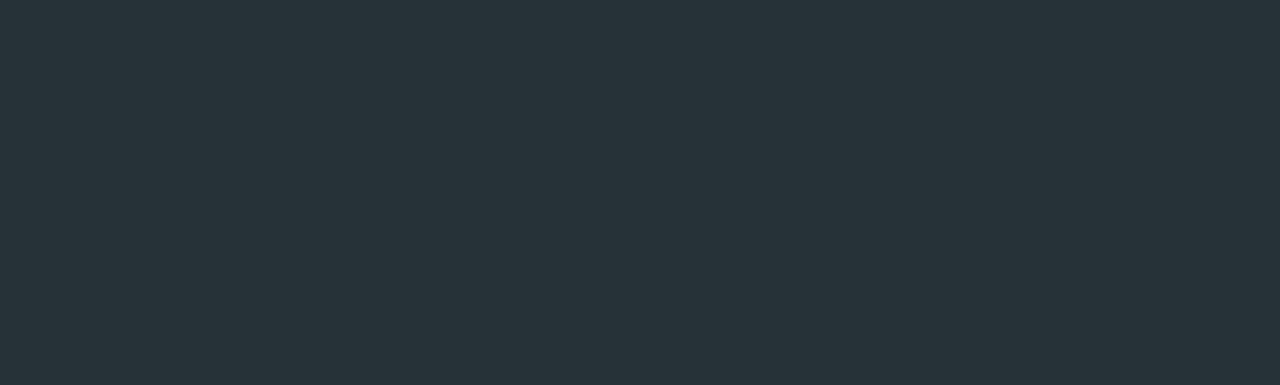
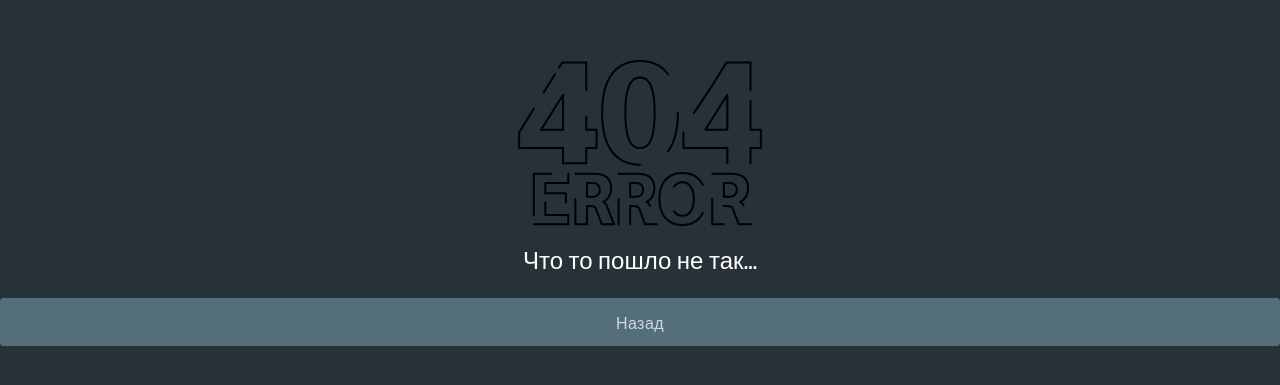
Before and after one commit to script696/script-panel, a React (Create React App) app: page /404 in a window 1280 px wide. Before the commit this address had no page. Shown: the part 197-582 px from the top of the page. Built offline with nearby package versions, Linux system fonts and the light colour scheme.

Commit message:
feat: add 404 page

```diff
--- a/src/components/AppRouter/AppRouter.tsx
+++ b/src/components/AppRouter/AppRouter.tsx
@@ -1,5 +1,5 @@
-import { Route, Routes } from "react-router-dom";
-import { Login, Registration } from "../../pages";
+import { Navigate, Route, Routes } from "react-router-dom";
+import { Login, PageNotFound, Registration } from "../../pages";
 import { ProtectedRoutes } from "../index";
 import { MainLayout } from "../../layouts";
 
@@ -11,6 +11,8 @@ const AppRouter = () => {
       </Route>
       <Route path="signup" element={<Registration />} />
       <Route path="signin" element={<Login />} />
+      <Route path="404" element={<PageNotFound />} />
+      <Route path="*" element={<Navigate to={`/404`} replace />} />
     </Routes>
   );
 };
--- a/src/pages/Login/Login.tsx
+++ b/src/pages/Login/Login.tsx
@@ -50,7 +50,7 @@ const Login = () => {
           maxWidth={450}
         >
           <Logo size={80} />
-          <Typography component="h2" variant="h4" mb={4}>
+          <Typography component="h2" variant="h5" mb={4}>
             Авторизация
           </Typography>
           <Box component="form" noValidate onSubmit={formik.handleSubmit}>
@@ -62,7 +62,6 @@ const Login = () => {
               label="Введите почту"
               name="email"
               autoComplete="family-name"
-              autoFocus
               disabled={false}
               value={formik.values.email}
               onChange={formik.handleChange}
@@ -77,7 +76,6 @@ const Login = () => {
               label="Введите пароль"
               name="password"
               autoComplete="family-name"
-              autoFocus
               disabled={false}
               value={formik.values.password}
               onChange={formik.handleChange}
--- /dev/null
+++ b/src/pages/PageNotFound/PageNotFound.tsx
@@ -0,0 +1,34 @@
+import Box from "@mui/material/Box";
+import { ReactComponent as PageNotFoundSvg } from "../../assets/svg/pageNotFound.svg";
+import { Button, Grid } from "@mui/material";
+import Typography from "@mui/material/Typography";
+import { useNavigate } from "react-router-dom";
+
+const PageNotFound = () => {
+  const navigate = useNavigate();
+
+  const goBack = () => {
+    navigate(-1);
+  };
+
+  return (
+    <Box
+      display="flex"
+      justifyContent="center"
+      alignItems="center"
+      sx={{ height: "100vh" }}
+    >
+      <Grid container direction="column" alignItems="center">
+        <PageNotFoundSvg />
+        <Typography component="h2" variant="h5" sx={{ mt: 2 }}>
+          Что то пошло не так...
+        </Typography>
+        <Button onClick={goBack} sx={{ mt: 3 }} className="variantOne">
+          Назад
+        </Button>
+      </Grid>
+    </Box>
+  );
+};
+
+export default PageNotFound;
--- a/src/pages/Registration/Registration.tsx
+++ b/src/pages/Registration/Registration.tsx
@@ -45,7 +45,7 @@ const Registration = () => {
     <AuthLayout>
       <Grid container direction="column" alignItems="center" maxWidth={450}>
         <Logo size={80} />
-        <Typography component="h2" variant="h4" mb={4}>
+        <Typography component="h2" variant="h5" mb={2}>
           Регистрация
         </Typography>
         <Box component="form" noValidate onSubmit={formik.handleSubmit}>
--- a/src/pages/index.ts
+++ b/src/pages/index.ts
@@ -1,3 +1,4 @@
 export { default as Home } from "./Home/Home";
 export { default as Registration } from "./Registration/Registration";
 export { default as Login } from "./Login/Login";
+export { default as PageNotFound } from "./PageNotFound/PageNotFound";
--- a/src/theme/components.ts
+++ b/src/theme/components.ts
@@ -11,7 +11,7 @@ const createThemeComponents = (theme: Theme) => ({
   MuiLoadingButton: {
     styleOverrides: {
       root: {
-        padding: "16px 0",
+        padding: "8px 0",
         borderRadius: 16,
       },
     },
@@ -45,6 +45,12 @@ const createThemeComponents = (theme: Theme) => ({
         padding: "0",
         fontSize: "1rem",
         fontWeight: theme.typography.fontWeightRegular,
+        "&.variantOne": {
+          background: theme.palette.grey[600],
+          width: "100%",
+          padding: "10px 0",
+          color: theme.palette.text.primary,
+        },
       },
     },
   },
--- a/src/theme/typography.ts
+++ b/src/theme/typography.ts
@@ -19,6 +19,7 @@ const typography = {
     fontSize: "1.375rem",
     letterSpacing: 0,
   },
+
   subtitle1: {
     fontWeight: 200,
     fontSize: "1rem",
```
Also changed, not shown: src/assets/svg/pageNotFound.svg (added).
